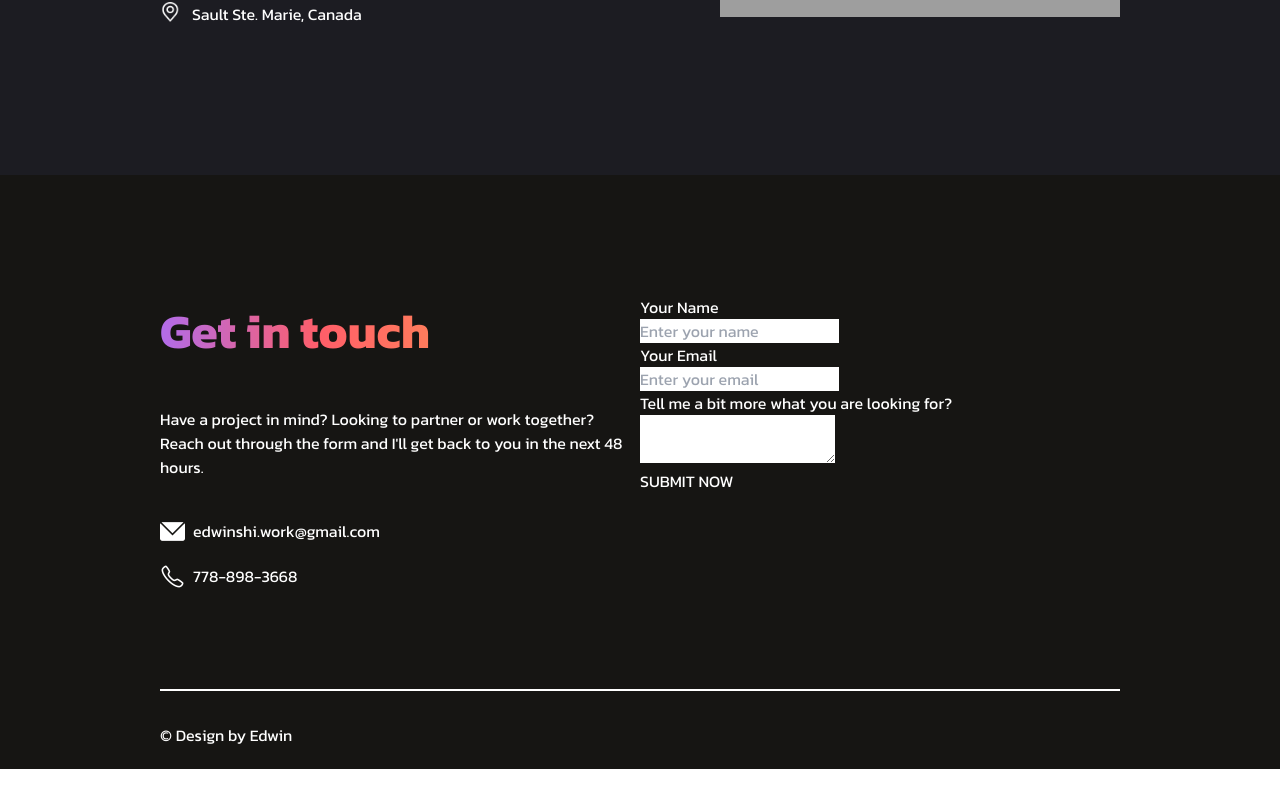
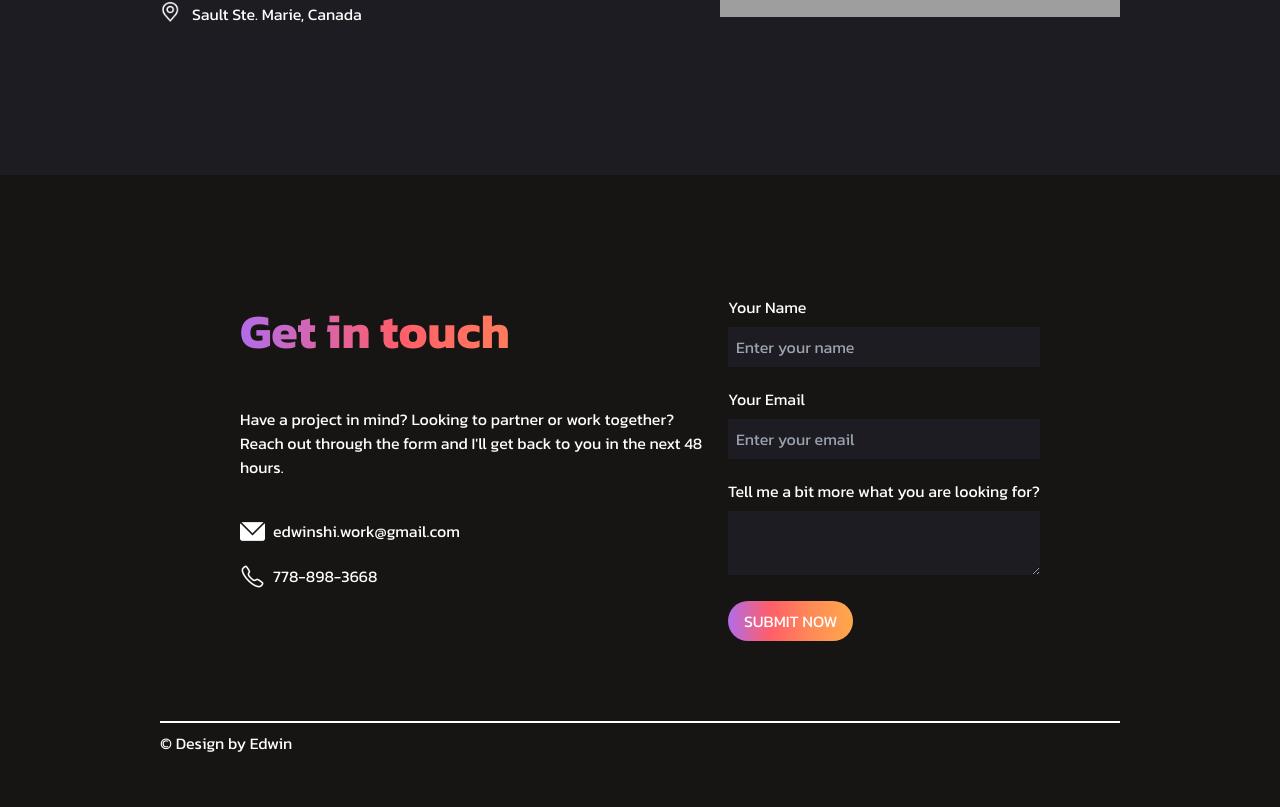
Before and after one commit to EdWIN1021/portfolio, a Next.js app: page / in a window 1280 px wide. Shown: the part 2813-3620 px from the top of the page. Before the commit the page ends 3582 px from the top, so only its background shows below. Built offline with nearby package versions, Linux system fonts and the light colour scheme; grey boxes are pictures that could not be loaded.

Commit message:
feat: contact ui done

```diff
--- a/app/components/Contact.tsx
+++ b/app/components/Contact.tsx
@@ -1,7 +1,7 @@
 const Contact = () => {
   return (
-    <section className="bg-[#161513] px-40 py-20 h-[594px]">
-      <div className="flex mt-10">
+    <section className="bg-[#161513] px-40 py-20">
+      <div className="flex mt-10 justify-center gap-2">
         <div className="w-1/2">
           <h2 className="gradient_text font-bold text-[48px]">Get in touch</h2>
           <p className="mt-10">
@@ -28,34 +28,54 @@ const Contact = () => {
           </div>
         </div>
         <form>
-          <div>
-            <label className="block" htmlFor="name">
+          <div className="mb-5">
+            <label className="block mb-2" htmlFor="name">
               Your Name
             </label>
-            <input type="text" id="name" placeholder="Enter your name" />
+            <input
+              className="w-full bg-[#1c1c22] p-2 outline-none"
+              type="text"
+              id="name"
+              placeholder="Enter your name"
+            />
           </div>
 
-          <div>
-            <label className="block" htmlFor="email">
+          <div className="mb-5">
+            <label className="block mb-2" htmlFor="email">
               Your Email
             </label>
-            <input type="email" id="email" placeholder="Enter your email" />
+            <input
+              className="w-full bg-[#1c1c22] p-2 outline-none"
+              type="email"
+              id="email"
+              placeholder="Enter your email"
+            />
           </div>
 
-          <div>
-            <label className="block" htmlFor="info">
+          <div className="mb-5">
+            <label className="block mb-2" htmlFor="info">
               Tell me a bit more what you are looking for?
             </label>
-            <textarea id="info" />
+            <textarea
+              className="w-full bg-[#1c1c22] p-2 outline-none"
+              id="info"
+            />
           </div>
 
-          <button>SUBMIT NOW</button>
+          <button
+            className="px-4 py-2 rounded-full"
+            style={{
+              backgroundImage:
+                "linear-gradient(to right, #b16cea, #ff5e69, #ff8a56, #ffa84b)",
+            }}
+          >
+            SUBMIT NOW
+          </button>
         </form>
       </div>
 
-      <div className="h-[2px] w-full bg-white mt-[100px]"></div>
-
-      <p className="mt-8">© Design by Edwin</p>
+      <div className="h-[2px] w-full bg-white mt-[80px]"></div>
+      <p className="mt-2">© Design by Edwin</p>
     </section>
   );
 };
--- a/app/components/Footer.tsx
+++ /dev/null
@@ -1,5 +0,0 @@
-const Footer = () => {
-  return <div className="bg-[#1c1c22] ">Design by Edwin Shi</div>;
-};
-
-export default Footer;
--- a/app/page.tsx
+++ b/app/page.tsx
@@ -2,7 +2,6 @@ import Banner from "./components/Banner";
 import Contact from "./components/Contact";
 import Educations from "./components/Educations";
 import Experience from "./components/Experience";
-import Footer from "./components/Footer";
 import Header from "./components/Header";
 import Skills from "./components/Skills";
 
```
